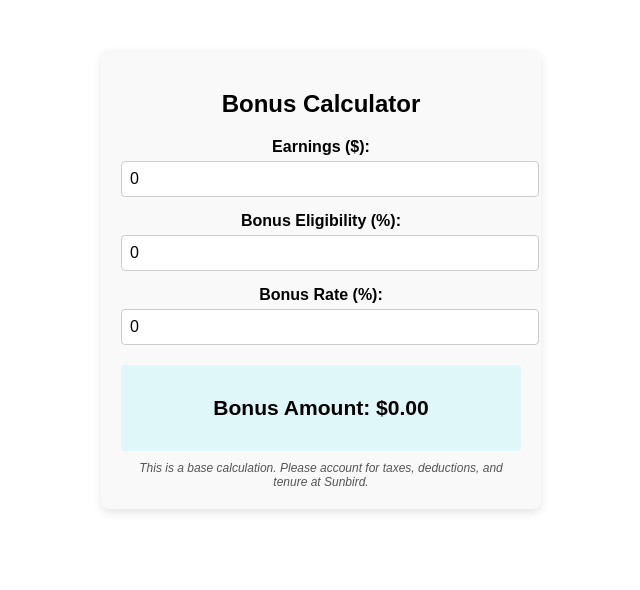
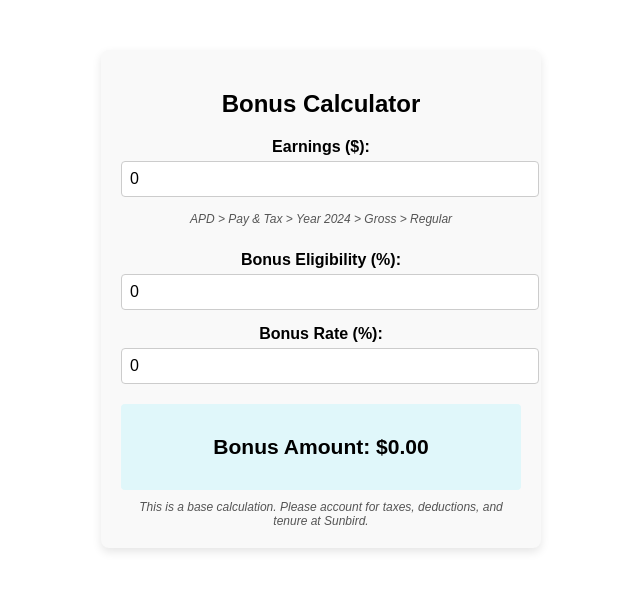
Before and after one commit to TravisAlanH/bonus, a React (Create React App) app: page / in a window 1280 px wide. Shown: the top 590 px of the page, without its empty margins (319-959 px from the left). Built offline with nearby package versions, Linux system fonts and the light colour scheme.

Commit message:
Update App.js

```diff
--- a/src/App.js
+++ b/src/App.js
@@ -20,10 +20,23 @@ function App() {
         <label>Earnings ($):</label>
         <input type="number" value={earning} onChange={(e) => setEarning(parseFloat(e.target.value) || 0)} />
       </div>
+      <div
+        id="note"
+        style={{
+          fontSize: "12px",
+          fontStyle: "italic",
+          color: "#555",
+          marginBottom: "10px",
+          paddingBottom: "10px",
+        }}
+      >
+        {`APD > Pay & Tax > Year 2024 > Gross > Regular`}
+      </div>
       <div className="input-group">
         <label>Bonus Eligibility (%):</label>
         <input type="number" value={bonusEligibility} onChange={(e) => setBonusEligibility(parseFloat(e.target.value) || 0)} />
       </div>
+
       <div className="input-group">
         <label>Bonus Rate (%):</label>
         <input type="number" value={bonusIndicator} onChange={(e) => setBonusIndicator(parseFloat(e.target.value) || 0)} />
```
